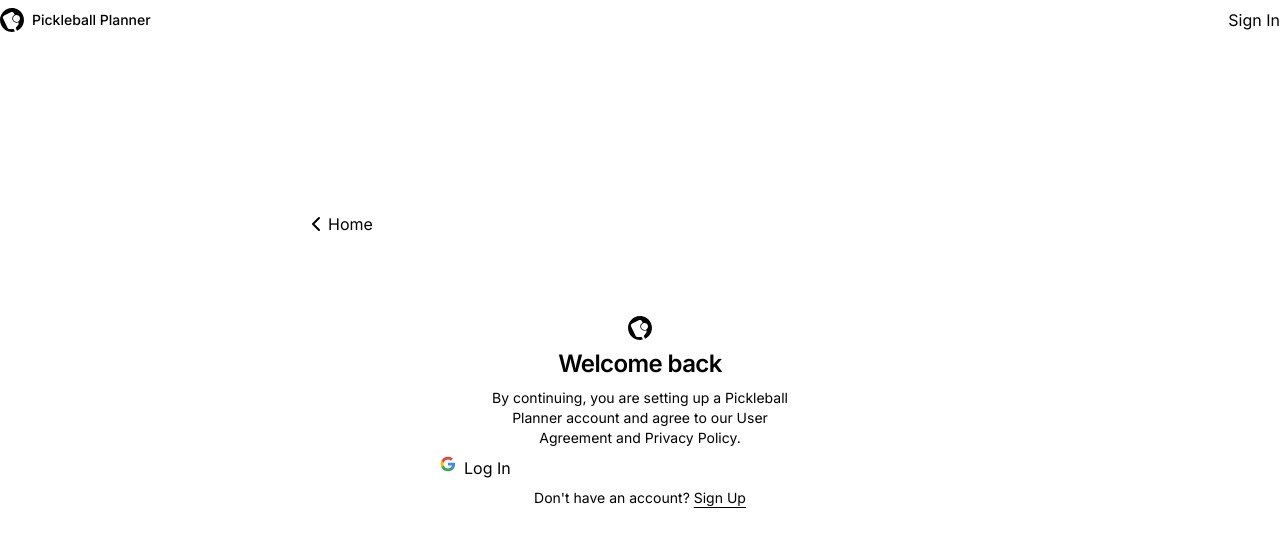
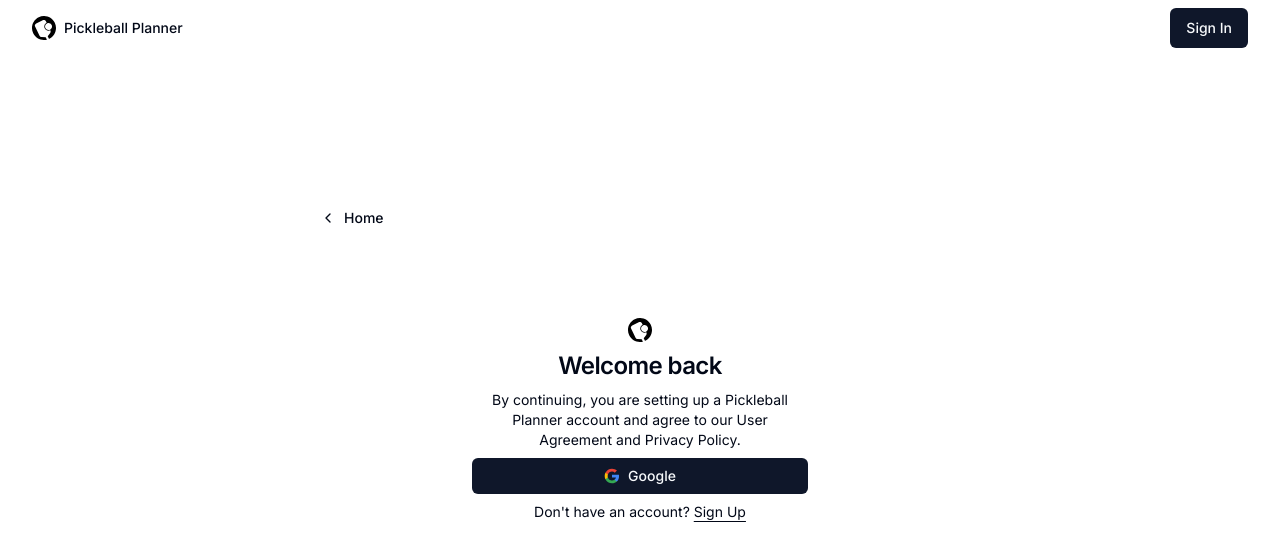
Before and after one commit to keithro/pickleball-planner, a Next.js app: page /sign-in in a window 1280 px wide. Shown: the top 558 px of the page. Built offline with nearby package versions, Linux system fonts and the light colour scheme.

Commit message:
Added shadcn and changed buttons

```diff
--- a/package.json
+++ b/package.json
@@ -10,10 +10,13 @@
   },
   "dependencies": {
     "@prisma/client": "^5.3.1",
+    "@radix-ui/react-slot": "^1.0.2",
     "@types/node": "20.5.0",
     "@types/react": "18.2.20",
     "@types/react-dom": "18.2.7",
     "autoprefixer": "10.4.15",
+    "class-variance-authority": "^0.7.0",
+    "clsx": "^2.0.0",
     "eslint": "8.47.0",
     "eslint-config-next": "13.4.16",
     "lucide-react": "^0.279.0",
@@ -22,7 +25,9 @@
     "postcss": "8.4.27",
     "react": "18.2.0",
     "react-dom": "18.2.0",
+    "tailwind-merge": "^1.14.0",
     "tailwindcss": "3.3.3",
+    "tailwindcss-animate": "^1.0.7",
     "typescript": "5.1.6"
   },
   "devDependencies": {
--- a/src/app/(auth)/sign-in/page.tsx
+++ b/src/app/(auth)/sign-in/page.tsx
@@ -1,4 +1,6 @@
 import SignIn from "@/components/SignIn";
+import { buttonVariants } from "@/components/ui/Button";
+import { cn } from "@/lib/utils";
 import { ChevronLeft } from "lucide-react";
 import Link from "next/link";
 
@@ -6,8 +8,20 @@
   return (
     <div className="absolute inset-0">
       <div className="h-full max-w-2xl mx-auto flex flex-col items-center justify-center gap-20">
-        <Link href="/" className="self-start -mt-20 flex">
-          <ChevronLeft className="" />
+        {/* REMOVE: fix this link? or is it fine now? */}
+        {/* <Link href="/" className="self-start -mt-20 flex">
+          <ChevronLeft className="mr-2 h-4 w-4" />
+          Home
+        </Link> */}
+
+        <Link
+          href="/"
+          className={cn(
+            buttonVariants({ variant: "ghost" }),
+            "self-start -mt-20"
+          )}
+        >
+          <ChevronLeft className="mr-2 h-4 w-4" />
           Home
         </Link>
 
--- a/src/app/page.tsx
+++ b/src/app/page.tsx
@@ -5,11 +5,11 @@
   return (
     <main className="flex min-h-screen flex-col items-center justify-between p-24">
       <section className="w-full flex-center flex-col">
-        <h1 className="text-center">
+        <h1 className="text-center text-6xl font-bold">
           Pickleball Planner Pro
-          <br className="max-md:hidden" />
-          <span className="text-center">Plan Your Next Game</span>
+          {/* <br className="max-md:hidden" /> */}
         </h1>
+        <h2 className="text-center text-4xl font-bold">Plan Your Next Game</h2>
         <p className="desc text-center">
           Find games near you or plan your own games to get together with
           friends and play some pickleball!
--- a/src/components/Icons.tsx
+++ b/src/components/Icons.tsx
@@ -3,23 +3,18 @@
 export const Icons = {
   comment: MessageSquare,
   logo: (props: LucideProps) => (
-    <svg {...props} viewBox="0 0 200 201" fill="none">
-      <g clip-path="url(#clip0_1_2)">
+    <svg viewBox="0 0 200 200" fill="none" {...props}>
+      <g clipPath="url(#clip0_1_2)">
         <path
-          fill-rule="evenodd"
-          clip-rule="evenodd"
-          d="M143.837 190.379C193.476 166.169 214.09 106.302 189.879 56.6629C165.669 7.02387 105.802 -13.59 56.1629 10.6206C6.52386 34.8312 -14.09 94.6981 10.1206 144.337C31.2291 187.616 79.4422 208.831 124.349 197.511L114.164 176.628L79.8014 176.331L79.8922 176.287C72.874 175.912 66.2635 171.843 62.9641 165.078L25.7607 88.7994C20.9186 78.8716 25.0413 66.8982 34.9691 62.0561L89.4 35.5084C99.3277 30.6663 111.301 34.7891 116.143 44.7169L121.885 56.489C104.535 64.9732 97.3349 85.9111 105.803 103.274C114.272 120.636 135.204 127.853 152.571 119.405L153.347 120.995C156.646 127.76 155.783 135.475 151.757 141.236L151.848 141.191L130.926 168.452L142.038 191.235C142.639 190.956 143.239 190.671 143.837 190.379ZM150.491 114.213C164.886 107.192 170.864 89.8303 163.843 75.435C156.822 61.0397 139.46 55.0616 125.065 62.0827C110.67 69.1038 104.692 86.4652 111.713 100.86C118.734 115.256 136.095 121.234 150.491 114.213Z"
-          fill={props.color || "#000000"}
+          fillRule="evenodd"
+          clipRule="evenodd"
+          d="M143.837 189.879c49.639-24.21 70.253-84.077 46.042-133.716-24.21-49.64-84.077-70.253-133.716-46.042C6.523 34.33-14.09 94.198 10.12 143.837c21.108 43.279 69.321 64.494 114.228 53.174l-10.185-20.883-34.363-.297.091-.044c-7.018-.375-13.629-4.444-16.928-11.209L25.761 88.299c-4.842-9.927-.72-21.9 9.208-26.743L89.4 35.008c9.928-4.842 21.901-.719 26.743 9.209l5.742 11.772c-17.35 8.484-24.55 29.422-16.082 46.785 8.469 17.362 29.401 24.579 46.768 16.131l.776 1.59c3.299 6.765 2.436 14.48-1.59 20.241l.091-.045-20.922 27.261 11.112 22.783c.601-.279 1.201-.564 1.799-.856zm6.654-76.166c14.395-7.021 20.373-24.383 13.352-38.778-7.021-14.395-24.383-20.373-38.778-13.352-14.395 7.02-20.373 24.382-13.352 38.777 7.021 14.396 24.382 20.374 38.778 13.353z"
+          fill={props.color || "#000"}
         />
       </g>
       <defs>
         <clipPath id="clip0_1_2">
-          <rect
-            width="200"
-            height="200"
-            fill="none"
-            transform="translate(0 0.5)"
-          />
+          <path fill="none" d="M0 0H200V200H0z" />
         </clipPath>
       </defs>
     </svg>
--- a/src/components/Navbar.tsx
+++ b/src/components/Navbar.tsx
@@ -1,5 +1,6 @@
 import Link from "next/link";
 import { Icons } from "./Icons";
+import { buttonVariants } from "./ui/Button";
 
 const Navbar = async () => {
   return (
@@ -14,8 +15,9 @@
         </Link>
 
         {/* Sign up / Sign in */}
-        {/* TODO: style like button */}
-        <Link href="sign-in">Sign In</Link>
+        <Link href="sign-in" className={buttonVariants()}>
+          Sign In
+        </Link>
       </div>
     </div>
   );
--- a/src/components/SignIn.tsx
+++ b/src/components/SignIn.tsx
@@ -4,7 +4,7 @@
 
 const SignIn = () => {
   return (
-    <div className="mx-auto flex w-full flex-col justify-center space-y-6 sm:w-[400px]">
+    <div className="container mx-auto flex w-full flex-col justify-center space-y-6 sm:w-[400px]">
       <div className="flex flex-col space-y-2 text-center">
         <Icons.logo className="mx-auto h-6 w-6" />
         <h1 className="text-2xl font-semibold tracking-tight">Welcome back</h1>
--- a/src/components/UserAuthForm.tsx
+++ b/src/components/UserAuthForm.tsx
@@ -4,6 +4,7 @@
 import { signIn } from "next-auth/react";
 import { Loader2 } from "lucide-react";
 import { Icons } from "./Icons";
+import { Button } from "./ui/Button";
 
 const UserAuthForm = () => {
   const [isLoading, setIsLoading] = useState<boolean>(false);
@@ -23,7 +24,18 @@
 
   return (
     <div className="flex justify-center">
-      <button
+      <Button
+        isLoading={isLoading}
+        type="button"
+        size="sm"
+        className="w-full"
+        onClick={loginWithGoogle}
+        disabled={isLoading}
+      >
+        {isLoading ? null : <Icons.google className="mr-2 h-4 w-4" />}
+        Google
+      </Button>
+      {/* <button
         type="button"
         className="w-full flex"
         onClick={loginWithGoogle}
@@ -35,7 +47,7 @@
           <Icons.google className="mr-2 h-4 w-4" />
         )}
         Log In
-      </button>
+      </button> */}
     </div>
   );
 };
--- /dev/null
+++ b/src/components/ui/Button.tsx
@@ -0,0 +1,74 @@
+import * as React from "react";
+import { Slot } from "@radix-ui/react-slot";
+import { cva, type VariantProps } from "class-variance-authority";
+
+import { cn } from "@/lib/utils";
+import { Loader2 } from "lucide-react";
+
+const buttonVariants = cva(
+  "inline-flex items-center justify-center rounded-md text-sm font-medium ring-offset-background transition-colors focus-visible:outline-none focus-visible:ring-2 focus-visible:ring-ring focus-visible:ring-offset-2 disabled:pointer-events-none disabled:opacity-50",
+  {
+    variants: {
+      variant: {
+        default: "bg-primary text-primary-foreground hover:bg-primary/90",
+        destructive:
+          "bg-destructive text-destructive-foreground hover:bg-destructive/90",
+        outline:
+          "border border-input bg-background hover:bg-accent hover:text-accent-foreground",
+        secondary:
+          "bg-secondary text-secondary-foreground hover:bg-secondary/80",
+        ghost: "hover:bg-accent hover:text-accent-foreground",
+        link: "text-primary underline-offset-4 hover:underline",
+      },
+      size: {
+        default: "h-10 px-4 py-2",
+        sm: "h-9 rounded-md px-3",
+        lg: "h-11 rounded-md px-8",
+        icon: "h-10 w-10",
+      },
+    },
+    defaultVariants: {
+      variant: "default",
+      size: "default",
+    },
+  }
+);
+
+export interface ButtonProps
+  extends React.ButtonHTMLAttributes<HTMLButtonElement>,
+    VariantProps<typeof buttonVariants> {
+  isLoading?: boolean;
+  // asChild?: boolean;
+}
+
+// ===== Original =====
+// const Button = React.forwardRef<HTMLButtonElement, ButtonProps>(
+//   ({ className, variant, size, asChild = false, ...props }, ref) => {
+//     const Comp = asChild ? Slot : "button";
+//     return (
+//       <Comp
+//         className={cn(buttonVariants({ variant, size, className }))}
+//         ref={ref}
+//         {...props}
+//       />
+//     );
+//   }
+// );
+const Button = React.forwardRef<HTMLButtonElement, ButtonProps>(
+  ({ className, children, isLoading, variant, size, ...props }, ref) => {
+    return (
+      <button
+        className={cn(buttonVariants({ variant, size, className }))}
+        ref={ref}
+        disabled={isLoading}
+        {...props}
+      >
+        {isLoading ? <Loader2 className="mr-2 h-4 w-4 animate-spin" /> : null}
+        {children}
+      </button>
+    );
+  }
+);
+Button.displayName = "Button";
+
+export { Button, buttonVariants };
--- /dev/null
+++ b/src/lib/utils.ts
@@ -0,0 +1,6 @@
+import { type ClassValue, clsx } from "clsx"
+import { twMerge } from "tailwind-merge"
+
+export function cn(...inputs: ClassValue[]) {
+  return twMerge(clsx(inputs))
+}
--- a/src/styles/globals.css
+++ b/src/styles/globals.css
@@ -2,26 +2,75 @@
 @tailwind components;
 @tailwind utilities;
 
-/* :root {
-  --foreground-rgb: 0, 0, 0;
-  --background-start-rgb: 214, 219, 220;
-  --background-end-rgb: 255, 255, 255;
-}
+@layer base {
+  :root {
+    --background: 0 0% 100%;
+    --foreground: 222.2 84% 4.9%;
 
-@media (prefers-color-scheme: dark) {
-  :root {
-    --foreground-rgb: 255, 255, 255;
-    --background-start-rgb: 0, 0, 0;
-    --background-end-rgb: 0, 0, 0;
+    --card: 0 0% 100%;
+    --card-foreground: 222.2 84% 4.9%;
+
+    --popover: 0 0% 100%;
+    --popover-foreground: 222.2 84% 4.9%;
+
+    --primary: 222.2 47.4% 11.2%;
+    --primary-foreground: 210 40% 98%;
+
+    --secondary: 210 40% 96.1%;
+    --secondary-foreground: 222.2 47.4% 11.2%;
+
+    --muted: 210 40% 96.1%;
+    --muted-foreground: 215.4 16.3% 46.9%;
+
+    --accent: 210 40% 96.1%;
+    --accent-foreground: 222.2 47.4% 11.2%;
+
+    --destructive: 0 84.2% 60.2%;
+    --destructive-foreground: 210 40% 98%;
+
+    --border: 214.3 31.8% 91.4%;
+    --input: 214.3 31.8% 91.4%;
+    --ring: 222.2 84% 4.9%;
+
+    --radius: 0.5rem;
+  }
+
+  .dark {
+    --background: 222.2 84% 4.9%;
+    --foreground: 210 40% 98%;
+
+    --card: 222.2 84% 4.9%;
+    --card-foreground: 210 40% 98%;
+
+    --popover: 222.2 84% 4.9%;
+    --popover-foreground: 210 40% 98%;
+
+    --primary: 210 40% 98%;
+    --primary-foreground: 222.2 47.4% 11.2%;
+
+    --secondary: 217.2 32.6% 17.5%;
+    --secondary-foreground: 210 40% 98%;
+
+    --muted: 217.2 32.6% 17.5%;
+    --muted-foreground: 215 20.2% 65.1%;
+
+    --accent: 217.2 32.6% 17.5%;
+    --accent-foreground: 210 40% 98%;
+
+    --destructive: 0 62.8% 30.6%;
+    --destructive-foreground: 210 40% 98%;
+
+    --border: 217.2 32.6% 17.5%;
+    --input: 217.2 32.6% 17.5%;
+    --ring: 212.7 26.8% 83.9%;
   }
 }
 
-body {
-  color: rgb(var(--foreground-rgb));
-  background: linear-gradient(
-      to bottom,
-      transparent,
-      rgb(var(--background-end-rgb))
-    )
-    rgb(var(--background-start-rgb));
-} */
+@layer base {
+  * {
+    @apply border-border;
+  }
+  body {
+    @apply bg-background text-foreground;
+  }
+}
--- /dev/null
+++ b/tailwind.config.js
@@ -0,0 +1,76 @@
+/** @type {import('tailwindcss').Config} */
+module.exports = {
+  darkMode: ["class"],
+  content: [
+    './pages/**/*.{ts,tsx}',
+    './components/**/*.{ts,tsx}',
+    './app/**/*.{ts,tsx}',
+    './src/**/*.{ts,tsx}',
+	],
+  theme: {
+    container: {
+      center: true,
+      padding: "2rem",
+      screens: {
+        "2xl": "1400px",
+      },
+    },
+    extend: {
+      colors: {
+        border: "hsl(var(--border))",
+        input: "hsl(var(--input))",
+        ring: "hsl(var(--ring))",
+        background: "hsl(var(--background))",
+        foreground: "hsl(var(--foreground))",
+        primary: {
+          DEFAULT: "hsl(var(--primary))",
+          foreground: "hsl(var(--primary-foreground))",
+        },
+        secondary: {
+          DEFAULT: "hsl(var(--secondary))",
+          foreground: "hsl(var(--secondary-foreground))",
+        },
+        destructive: {
+          DEFAULT: "hsl(var(--destructive))",
+          foreground: "hsl(var(--destructive-foreground))",
+        },
+        muted: {
+          DEFAULT: "hsl(var(--muted))",
+          foreground: "hsl(var(--muted-foreground))",
+        },
+        accent: {
+          DEFAULT: "hsl(var(--accent))",
+          foreground: "hsl(var(--accent-foreground))",
+        },
+        popover: {
+          DEFAULT: "hsl(var(--popover))",
+          foreground: "hsl(var(--popover-foreground))",
+        },
+        card: {
+          DEFAULT: "hsl(var(--card))",
+          foreground: "hsl(var(--card-foreground))",
+        },
+      },
+      borderRadius: {
+        lg: "var(--radius)",
+        md: "calc(var(--radius) - 2px)",
+        sm: "calc(var(--radius) - 4px)",
+      },
+      keyframes: {
+        "accordion-down": {
+          from: { height: 0 },
+          to: { height: "var(--radix-accordion-content-height)" },
+        },
+        "accordion-up": {
+          from: { height: "var(--radix-accordion-content-height)" },
+          to: { height: 0 },
+        },
+      },
+      animation: {
+        "accordion-down": "accordion-down 0.2s ease-out",
+        "accordion-up": "accordion-up 0.2s ease-out",
+      },
+    },
+  },
+  plugins: [require("tailwindcss-animate")],
+}
```
Also changed, not shown: components.json (added), 1 other file (tests, documents, lock files or other folders).
